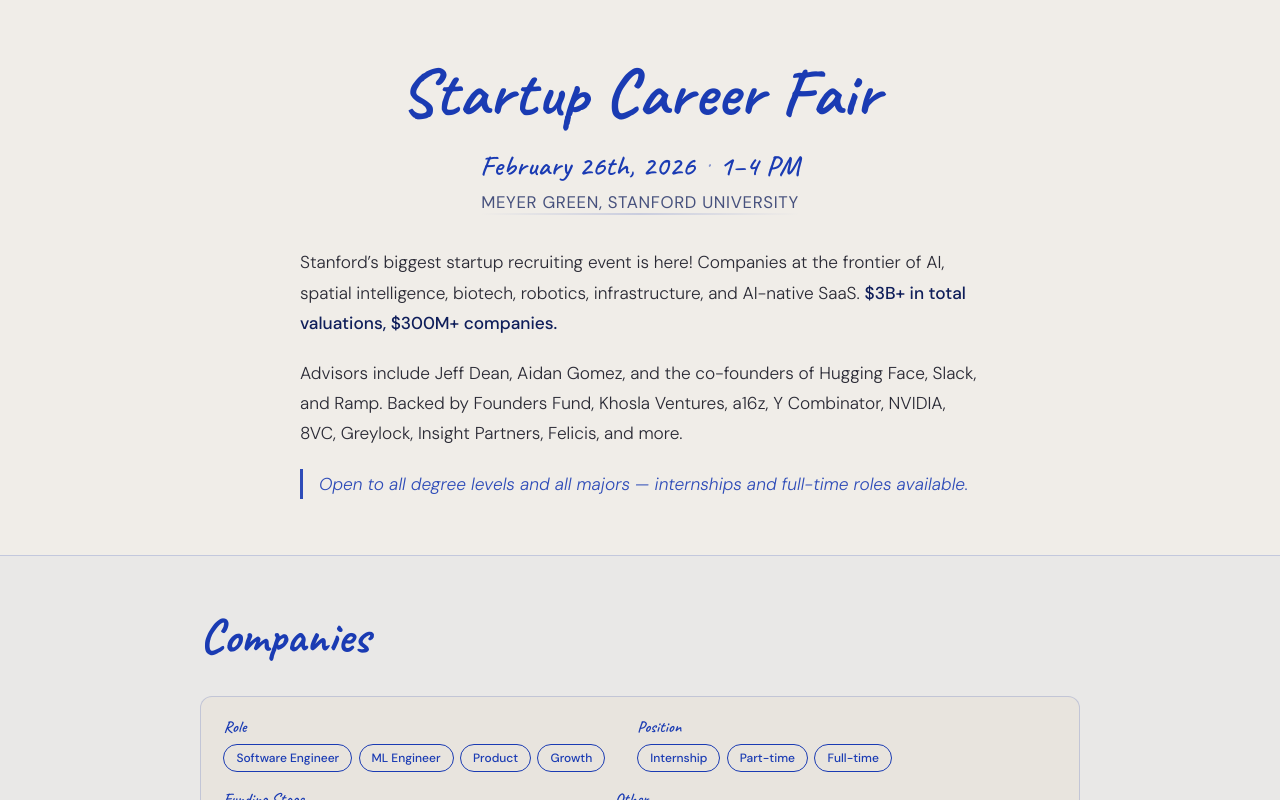
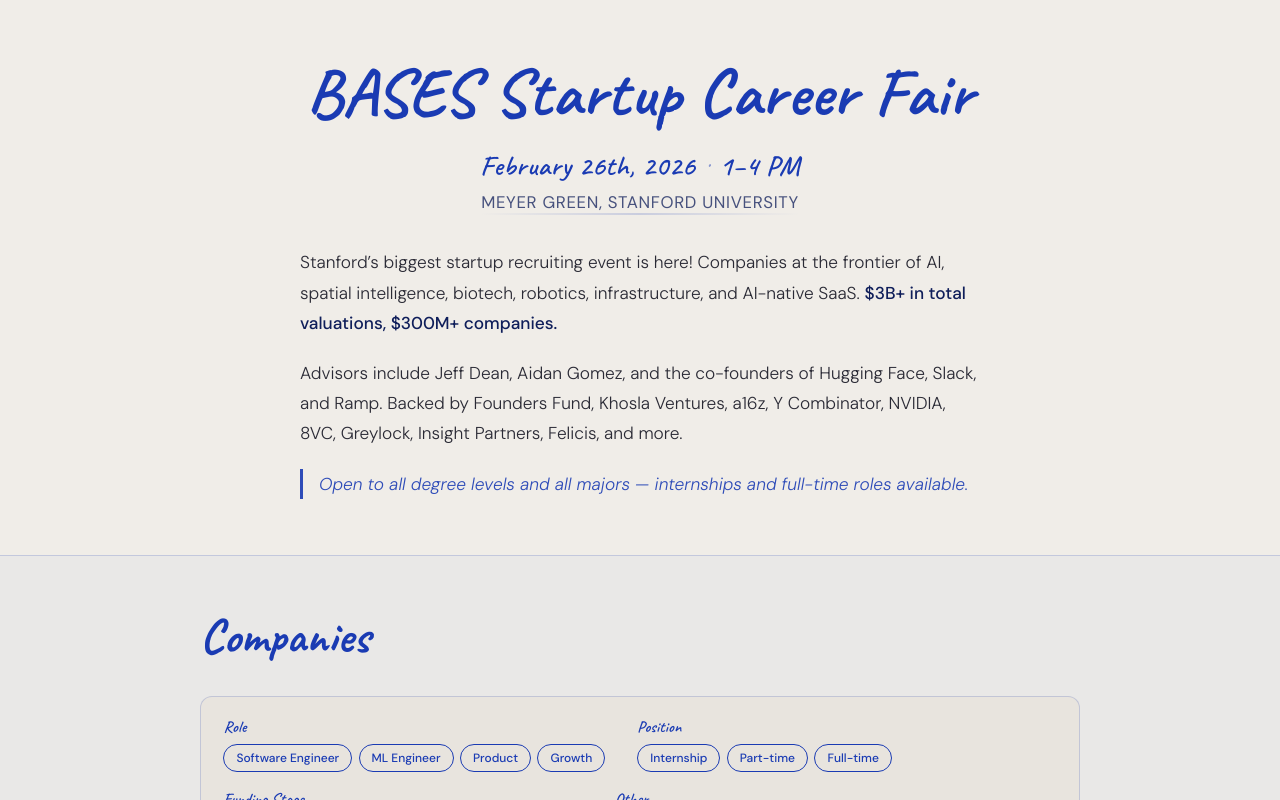
Before and after one commit to matthewmusson/bases-app, a React (Vite) app: page / in a window 1280 px wide. Shown: the top 800 px of the page. Built offline with nearby package versions, Linux system fonts and the light colour scheme.

Commit message:
Added BASES to title

```diff
--- a/src/App.jsx
+++ b/src/App.jsx
@@ -627,7 +627,7 @@
       {/* Hero */}
       <section className="hero">
         <div className="hero-inner">
-          <h1 className="event-title">Startup Career Fair</h1>
+          <h1 className="event-title">BASES Startup Career Fair</h1>
           <div className="event-meta">
             <span className="meta-item">February 26th, 2026</span>
             <span className="meta-dot">&middot;</span>
```
